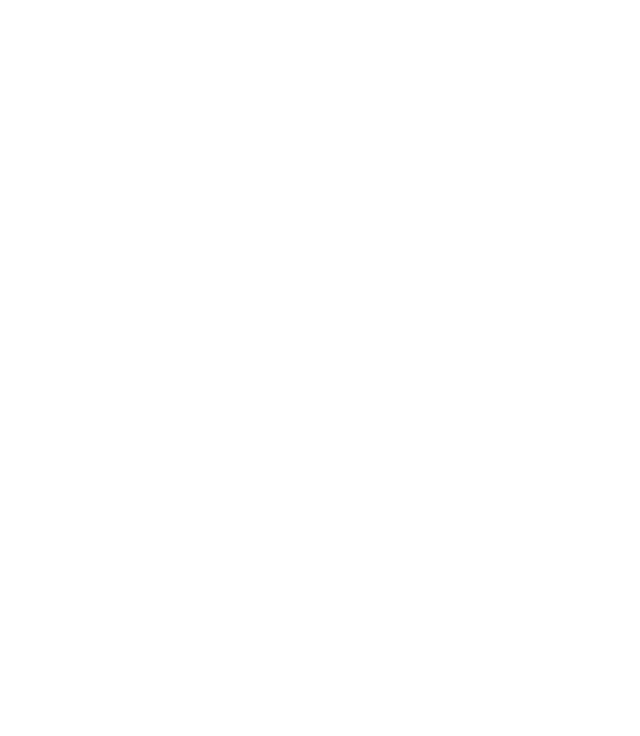
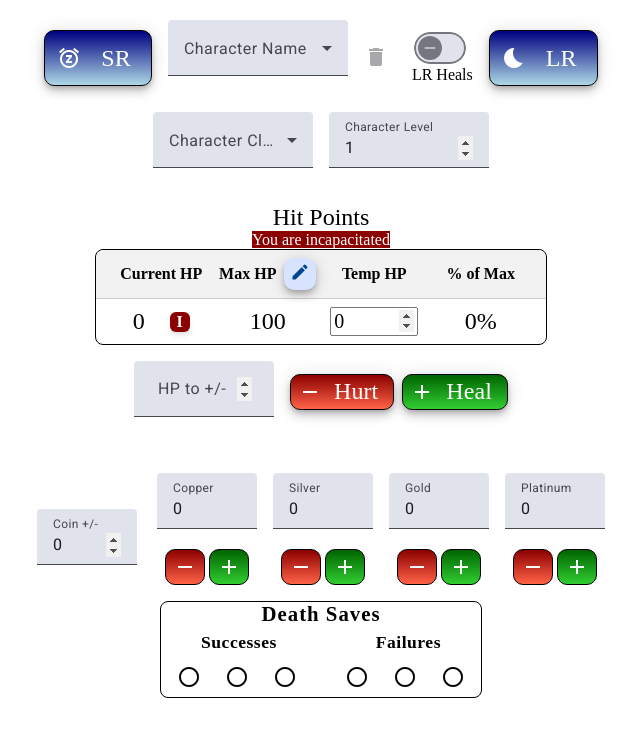
Before and after one commit to ninjamonkey73/dnd-tabletop-companion, an Angular app: page / in a window 1280 px wide. Shown: the top 736 px of the page, without its empty margins (319-959 px from the left). Built offline with nearby package versions, Linux system fonts and the light colour scheme; a web font is replaced by a local one.

Commit message:
death saves improvements to flag stable, incapacitated, or dead

```diff
--- a/src/app/app.component.css
+++ b/src/app/app.component.css
@@ -479,3 +479,60 @@
   font-size: 24px !important;
   line-height: 1 !important;
 }
+
+.stable-icon {
+  width: 20px; /* Equivalent to w-16 (16 * 4px = 64px) */
+  height: 20px; /* Equivalent to h-16 */
+  background-color: darkgreen; /* Equivalent to bg-green-800 */
+  color: #ffffff; /* Equivalent to text-white */
+  border-radius: 6px; /* Equivalent to rounded-lg (usually 0.5rem or 8px) */
+  display: flex;
+  align-items: center; /* Equivalent to items-center */
+  justify-content: center; /* Equivalent to justify-center */
+  box-shadow: 0 4px 6px -1px rgba(0, 0, 0, 0.1),
+    0 2px 4px -1px rgba(0, 0, 0, 0.06); /* Equivalent to shadow-md */
+  font-size: 16px; /* Equivalent to text-3xl (approximate, Tailwind's 3xl is 1.875rem or 30px) */
+  font-weight: 700; /* Equivalent to font-bold */
+  user-select: none; /* Equivalent to select-none */
+}
+
+.incapacitated-icon {
+  width: 20px; /* Equivalent to w-16 (16 * 4px = 64px) */
+  height: 20px; /* Equivalent to h-16 */
+  background-color: darkred; /* Equivalent to bg-green-800 */
+  color: #ffffff; /* Equivalent to text-white */
+  border-radius: 6px; /* Equivalent to rounded-lg (usually 0.5rem or 8px) */
+  display: flex;
+  align-items: center; /* Equivalent to items-center */
+  justify-content: center; /* Equivalent to justify-center */
+  box-shadow: 0 4px 6px -1px rgba(0, 0, 0, 0.1),
+    0 2px 4px -1px rgba(0, 0, 0, 0.06); /* Equivalent to shadow-md */
+  font-size: 16px; /* Equivalent to text-3xl (approximate, Tailwind's 3xl is 1.875rem or 30px) */
+  font-weight: 700; /* Equivalent to font-bold */
+  user-select: none; /* Equivalent to select-none */
+}
+
+.currentHP {
+  display: flex;
+  flex-direction: row;
+  justify-content: space-evenly;
+  align-items: center; /* Equivalent to items-center */
+}
+
+.status-key {
+  align-self: center;
+}
+
+mat-icon.unchecked {
+  color: black !important;
+}
+
+.stable {
+  background-color: darkgreen;
+  color: white;
+}
+
+.incapacitated {
+  background-color: darkred;
+  color: white;
+}
--- a/src/app/app.component.html
+++ b/src/app/app.component.html
@@ -120,8 +120,9 @@
           @if (character.currentHP == 0 && character.stable == true) {
           <span class="stable">You are stable</span>
           } @if (deathSaveMessage) {
-          <div class="death-save-message">{{ deathSaveMessage }}</div>
-          } else if (character.currentHP == 0 && character.stable == false) {
+          <div class="incapacitated">{{ deathSaveMessage }}</div>
+          } @if (character.currentHP == 0 && character.stable == false &&
+          !deathSaveMessage) {
           <!-- The letter inside the square -->
           <span class="incapacitated">You are incapacitated</span>
           }
@@ -147,10 +148,16 @@
                   <!-- The letter inside the square -->
                   <span>S</span>
                 </span>
-                } @if (character.currentHP == 0 && character.stable == false) {
+                } @if (character.currentHP == 0 && character.stable == false &&
+                deathSaveMessage == null) {
                 <span class="incapacitated-icon">
                   <!-- The letter inside the square -->
                   <span>I</span>
+                </span>
+                } @if (deathSaveMessage) {
+                <span class="incapacitated-icon">
+                  <!-- The letter inside the square -->
+                  <span>D</span>
                 </span>
                 }
               </div>
@@ -367,7 +374,7 @@
       </div>
       <div class="death-save-buttons">
         <div class="death-save-group">
-          @for (let s of [0, 1, 2]; track s) {
+          @for (s of [0, 1, 2]; track s) {
           <button
             class="success"
             mat-icon-button
@@ -382,7 +389,7 @@
           }
         </div>
         <div class="death-save-group">
-          @for (let f of [0, 1, 2]; track f) {
+          @for (f of [0, 1, 2]; track f) {
           <button
             class="failure"
             mat-icon-button
@@ -399,4 +406,3 @@
     </div>
   </div>
 </body>
-<router-outlet />
--- a/src/app/app.component.ts
+++ b/src/app/app.component.ts
@@ -1,4 +1,5 @@
 import { Component, OnInit } from '@angular/core';
+import { CommonModule } from '@angular/common';
 import { RouterOutlet } from '@angular/router';
 import { MatCardModule } from '@angular/material/card';
 import { MatIconModule } from '@angular/material/icon';
@@ -8,12 +9,10 @@
 import { MatSelectModule } from '@angular/material/select';
 import { MatSlideToggle } from '@angular/material/slide-toggle';
 import { MatButtonModule } from '@angular/material/button'; // Import MatButtonModule for buttons
- // Import NgIf for conditional rendering
 
 @Component({
   selector: 'app-root',
   imports: [
-    RouterOutlet,
     MatCardModule,
     MatIconModule,
     MatFormField,
@@ -21,8 +20,9 @@
     FormsModule,
     MatSelectModule,
     MatSlideToggle,
-    MatButtonModule
-],
+    MatButtonModule,
+    CommonModule,
+  ],
   templateUrl: './app.component.html',
   styleUrls: ['./app.component.css'],
 })
@@ -45,6 +45,7 @@
     tempHP: 0,
     deathSaveSuccess: [false, false, false],
     deathSaveFailure: [false, false, false],
+    stable: false, // Tracks if the character is stable
   };
 
   money: number = 0; // Holds the value for coin +/- input
@@ -64,6 +65,10 @@
       : [false, false, false];
   }
 
+  // Message for death save alerts
+  deathSaveMessage: string | null = null;
+  deathSaveMessageTimeout: any = null;
+
   toggleDeathSave(type: 'success' | 'failure', index: number): void {
     if (type === 'success') {
       this.deathSaveSuccess[index] = !this.deathSaveSuccess[index];
@@ -71,11 +76,15 @@
       this.deathSaveFailure[index] = !this.deathSaveFailure[index];
     }
     if (this.deathSaveSuccess.every((val) => val)) {
-      alert('You are stable!');
+      this.character.stable = true; // Set stable state
       this.deathSaveSuccess = [false, false, false]; // Reset success saves
       this.deathSaveFailure = [false, false, false]; // Reset failure saves
+      this.deathSaveMessage = null; // Clear any previous message
     } else if (this.deathSaveFailure.every((val) => val)) {
-      alert('You are dead!');
+      this.deathSaveMessage = 'You are dead!';
+    } else {
+      this.deathSaveMessage = null; // Clear message if not all success or failure
+      this.character.stable = false; // Reset stable state
     }
     this.syncDeathSavesToCharacter();
     this.saveCharacterData();
@@ -183,6 +192,7 @@
         tempHP: 0,
         deathSaveSuccess: [false, false, false],
         deathSaveFailure: [false, false, false],
+        stable: false, // Initialize stable state
       };
       this.syncDeathSavesFromCharacter();
       this.saveCharacterData();
@@ -228,6 +238,8 @@
     this.updatePercentHP();
     this.deathSaveSuccess = [false, false, false]; // Reset success saves
     this.deathSaveFailure = [false, false, false]; // Reset failure saves
+    this.character.stable = false; // Reset stable state
+    this.deathSaveMessage = null;
     this.syncDeathSavesToCharacter();
     this.saveCharacterData();
   }
@@ -305,6 +317,7 @@
         tempHP: 0,
         deathSaveSuccess: [false, false, false],
         deathSaveFailure: [false, false, false],
+        stable: false, // Initialize stable state
       };
 
       this.syncDeathSavesFromCharacter();
@@ -338,6 +351,7 @@
           tempHP: 0,
           deathSaveSuccess: [false, false, false],
           deathSaveFailure: [false, false, false],
+          stable: false, // Reset the stable state
         }; // Reset the character object
         this.syncDeathSavesFromCharacter();
       }
@@ -366,6 +380,10 @@
       this.character.currentHP = this.character.maxHP;
     }
     this.character.tempHP = 0; // Reset tempHP on long rest
+    this.character.deathSaveSuccess = [false, false, false]; // Reset success saves
+    this.character.deathSaveFailure = [false, false, false]; // Reset failure saves
+    this.character.stable = false; // Reset stable state
+    this.syncDeathSavesToCharacter();
     this.updatePercentHP();
     this.updateChar();
   }
--- a/src/main.ts
+++ b/src/main.ts
@@ -2,5 +2,6 @@
 import { appConfig } from './app/app.config';
 import { AppComponent } from './app/app.component';
 
-bootstrapApplication(AppComponent, appConfig)
-  .catch((err) => console.error(err));
+bootstrapApplication(AppComponent, appConfig).catch((err) =>
+  console.error(err)
+);
```
